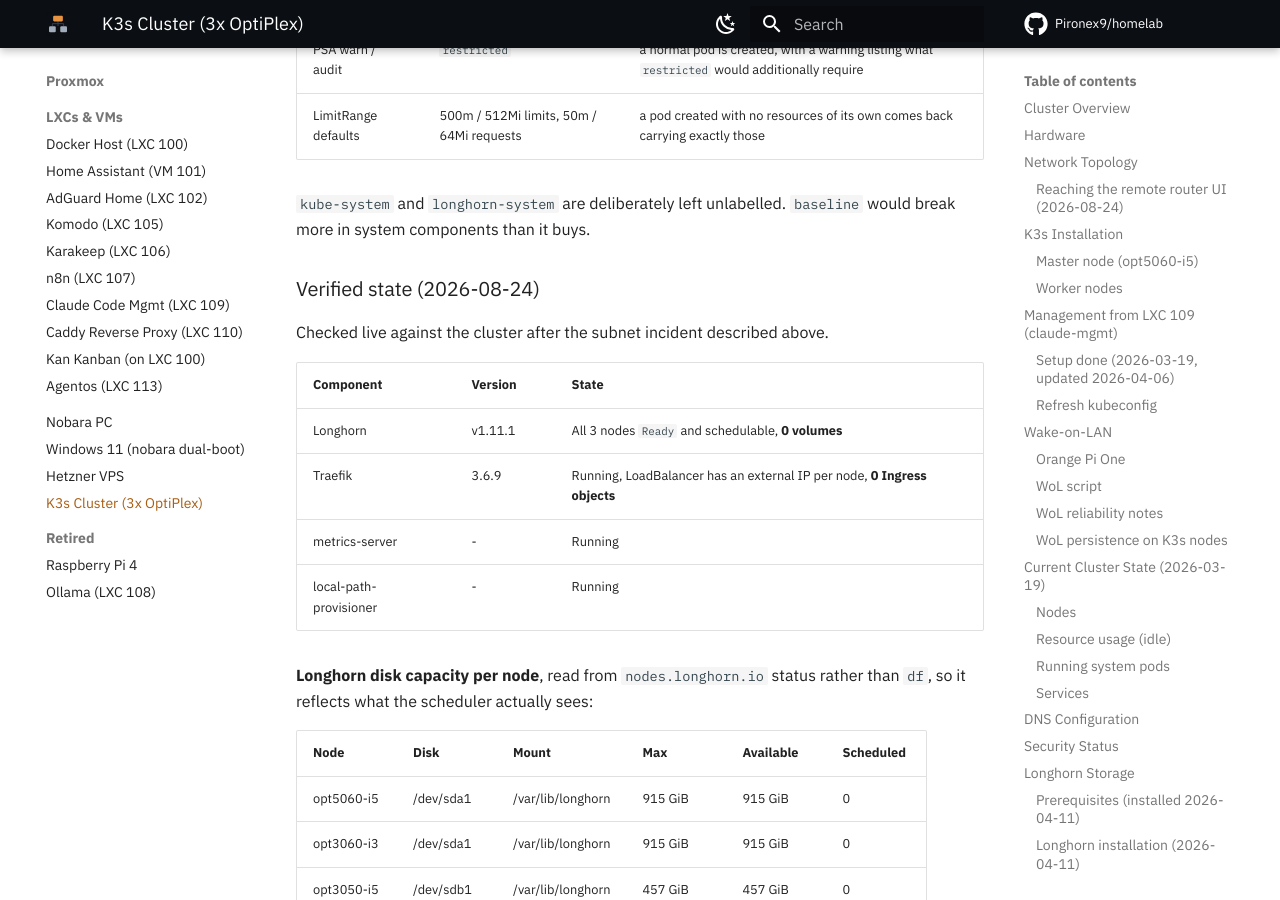
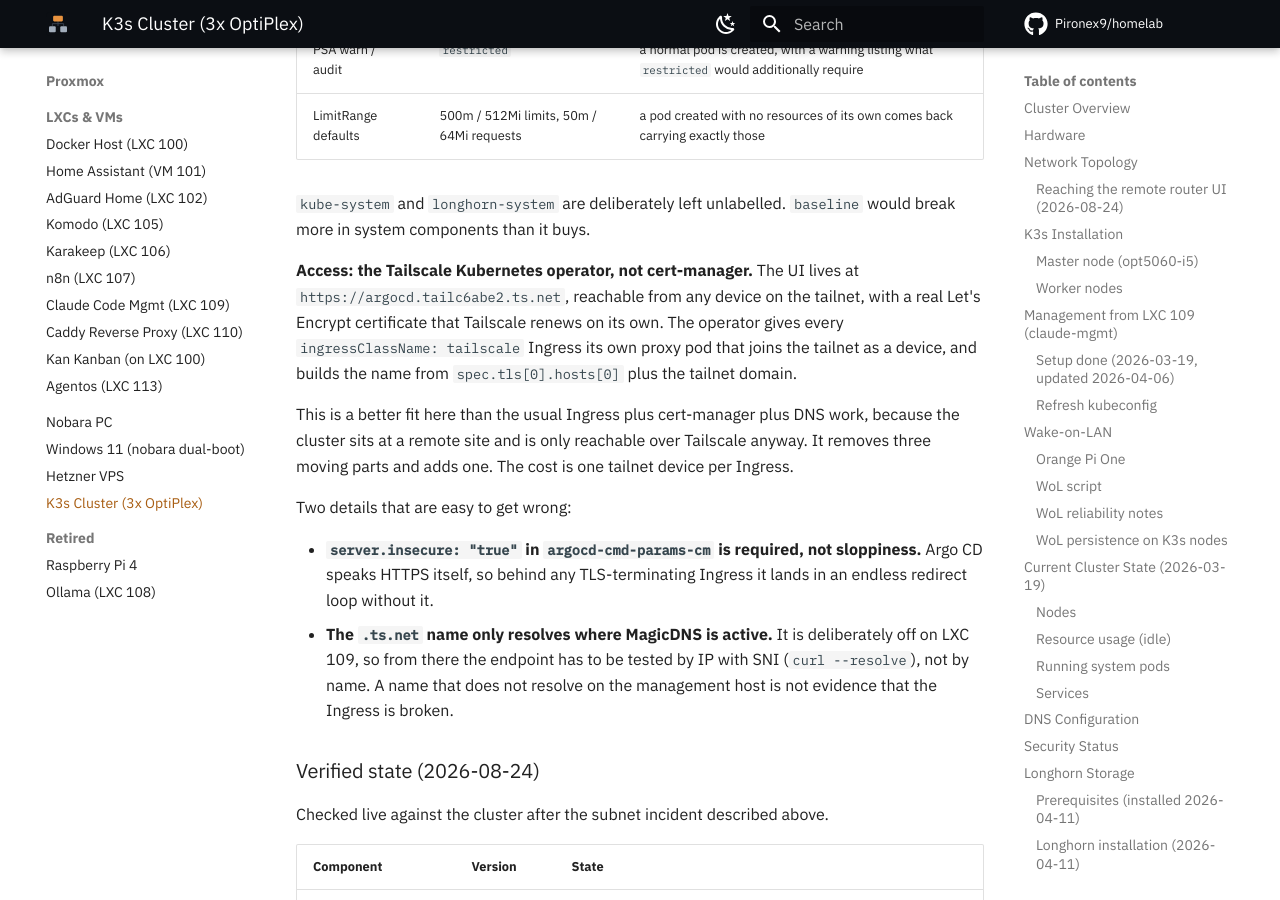
Before and after one commit to Pironex9/homelab, an MkDocs documentation site: the page built from docs/hosts/k3s-cluster.md, in a window 1280 px wide and 900 px high, scrolled down 15905 px. Built offline with MkDocs 1.6.1 and Material for MkDocs 9.7.7, drawn with Linux system fonts in a browser that asks for light colours; comment, search, counter and statistics services are not loaded.

Commit message:
feat(k8s): tartos Argo CD eleres a tailneten, cert-manager nelkul
A port-forward a session-nel egyutt meghalt es minden ujrainditas utan ujra
kellett inditani. Helyette Tailscale Kubernetes operator: sajat MagicDNS nev es
automatikusan ujitott Let's Encrypt tanusitvany.

https://argocd.tailc6abe2.ts.net - HTTP 200, a tanusitvany 2026-11-22-ig ervenyes.

Ket dolog van dokumentalva, mert mindketto konnyen felreertheto: az
argocd-server insecure modja kotelezo barmely TLS-t terminalo Ingress mogott, es
a .ts.net nev a 109-en szandekosan nem oldodik fel, mert ott az accept-dns ki van
kapcsolva - onnan IP-vel es SNI-vel kell tesztelni.

```diff
--- a/docs/hosts/k3s-cluster.md
+++ b/docs/hosts/k3s-cluster.md
@@ -682,6 +682,26 @@
 `kube-system` and `longhorn-system` are deliberately left unlabelled. `baseline` would
 break more in system components than it buys.
 
+**Access: the Tailscale Kubernetes operator, not cert-manager.** The UI lives at
+`https://argocd.tailc6abe2.ts.net`, reachable from any device on the tailnet, with a
+real Let's Encrypt certificate that Tailscale renews on its own. The operator gives
+every `ingressClassName: tailscale` Ingress its own proxy pod that joins the tailnet as
+a device, and builds the name from `spec.tls[0].hosts[0]` plus the tailnet domain.
+
+This is a better fit here than the usual Ingress plus cert-manager plus DNS work,
+because the cluster sits at a remote site and is only reachable over Tailscale anyway.
+It removes three moving parts and adds one. The cost is one tailnet device per Ingress.
+
+Two details that are easy to get wrong:
+
+- **`server.insecure: "true"` in `argocd-cmd-params-cm` is required, not sloppiness.**
+  Argo CD speaks HTTPS itself, so behind any TLS-terminating Ingress it lands in an
+  endless redirect loop without it.
+- **The `.ts.net` name only resolves where MagicDNS is active.** It is deliberately off
+  on LXC 109, so from there the endpoint has to be tested by IP with SNI
+  (`curl --resolve`), not by name. A name that does not resolve on the management host
+  is not evidence that the Ingress is broken.
+
 ### Verified state (2026-08-24)
 
 Checked live against the cluster after the subnet incident described above.
```
Also changed, not shown: k8s/README.md (+39 -5 lines).
